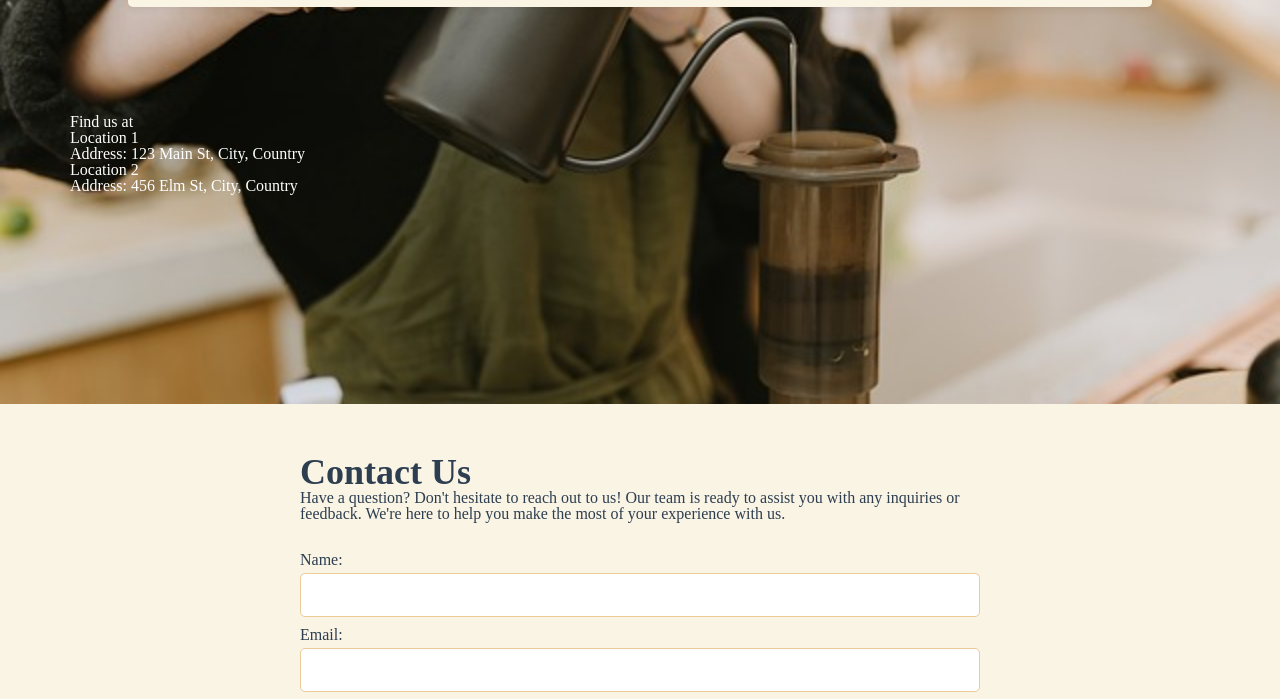
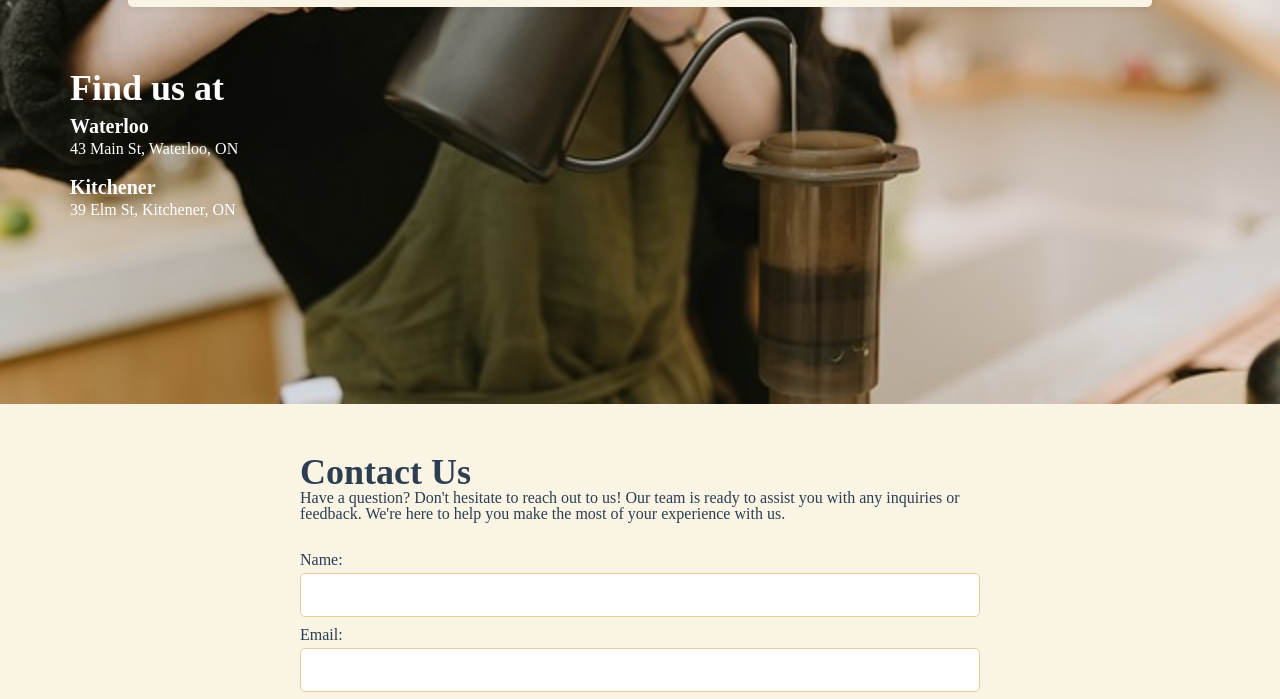
Before and after one commit to pdelvallebaudac8221/coffee-shop, an Eleventy site: page src/contact.njk in a window 1280 px wide. Shown: the part 96-795 px from the top of the page. Built offline with nearby package versions, Linux system fonts and the light colour scheme; Eleventy itself is replaced by a stand-in of ours; files that its build step writes are made by us from their sources; a web font is replaced by a local one.

Commit message:
update contact banner

```diff
--- a/src/contact.njk
+++ b/src/contact.njk
@@ -3,12 +3,12 @@
   <div class="contact-carousel__content container">
     <h1>Find us at</h1>
     <div>
-      <h3>Location 1</h3>
-      <p>Address: 123 Main St, City, Country</p>
+      <h3>Waterloo</h3>
+      <p>43 Main St, Waterloo, ON</p>
     </div>
     <div>
-      <h3>Location 2</h3>
-      <p>Address: 456 Elm St, City, Country</p>
+      <h3>Kitchener</h3>
+      <p>39 Elm St, Kitchener, ON</p>
     </div>
   </div>
   <div class="slick-carousel">
--- a/src/styles/pages/_contact.sass
+++ b/src/styles/pages/_contact.sass
@@ -8,6 +8,16 @@
     transform: translate(-50%, -50%)
     color: white
     width: 100%
+    h1
+      font-size: 36px
+      font-weight: bold
+      margin-bottom: 10px
+    h3
+      font-size: 20px
+      font-weight: bold
+      margin-bottom: 5px
+    p
+      margin-bottom: 20px
   .slick-carousel
     img
       height: 500px
```
